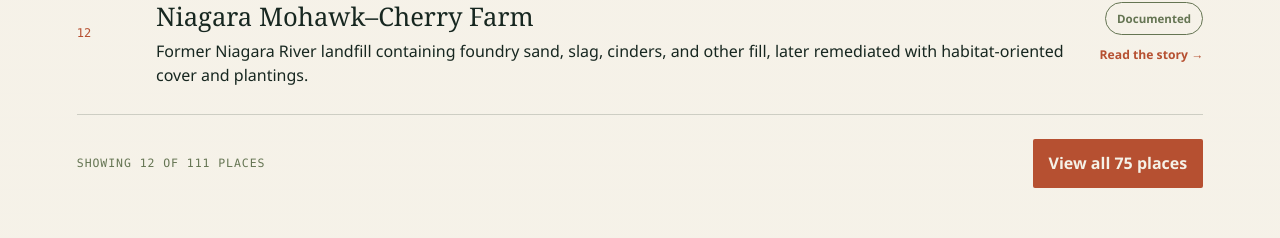
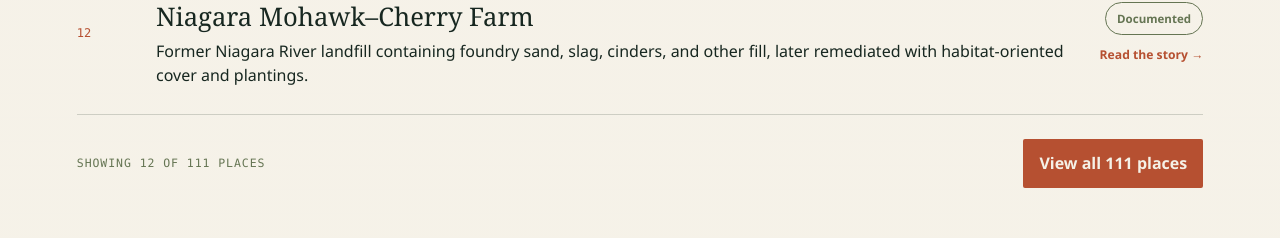
Before and after one commit to townefordmis/wnyatlas, a Next.js app: page / in a window 1280 px wide. Shown: the part 4486-4724 px from the top of the page. Built offline with nearby package versions, Linux system fonts and the light colour scheme; no server answers.

Commit message:
Use current site count in directory button

```diff
--- a/src/components/site-directory.tsx
+++ b/src/components/site-directory.tsx
@@ -78,7 +78,9 @@
           Showing {visibleSites.length} of {featuredSites.length} places
         </p>
         <button type="button" onClick={() => setIsExpanded((value) => !value)}>
-          {isExpanded ? "Show fewer places" : "View all 75 places"}
+          {isExpanded
+            ? "Show fewer places"
+            : `View all ${featuredSites.length} places`}
         </button>
       </div>
     </section>
```
